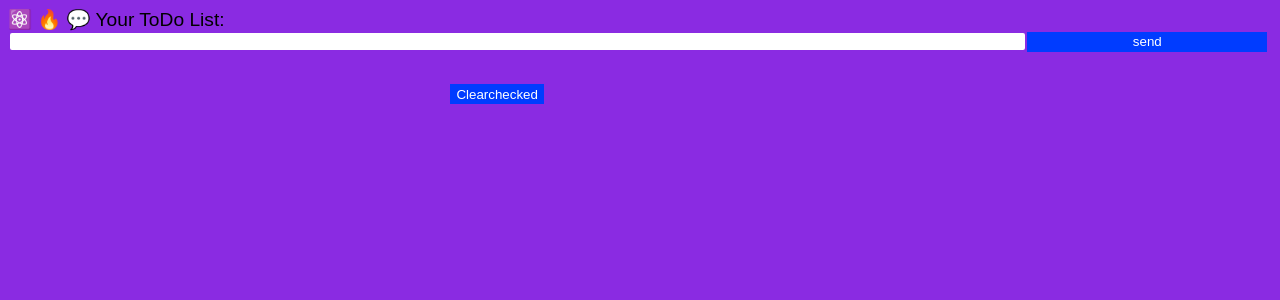
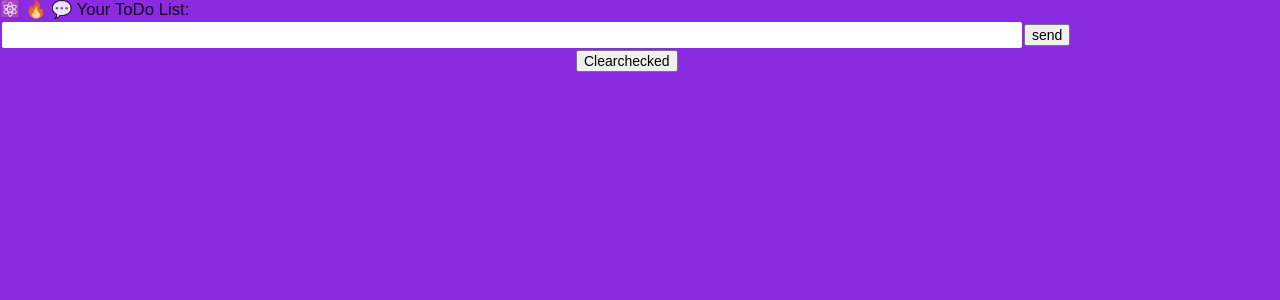
Before and after one commit to mohammedalsomali/LearningReact, a React (Create React App) app: page / in a window 1280 px wide. Shown: the top 300 px of the page. Built offline with nearby package versions, Linux system fonts and the light colour scheme.

Commit message:
some css has bean changed

```diff
--- a/public/index.html
+++ b/public/index.html
@@ -3,6 +3,8 @@
   <head>
     <meta charset="utf-8" />
     <link rel="icon" href="%PUBLIC_URL%/favicon.ico" />
+    <link rel="stylesheet" href="https://cdnjs.cloudflare.com/ajax/libs/semantic-ui/2.4.1/semantic.min.css">
+
     <meta name="viewport" content="width=device-width, initial-scale=1" />
     <meta name="theme-color" content="#000000" />
     <meta
--- a/src/App.css
+++ b/src/App.css
@@ -10,24 +10,26 @@ input[type=text] {
     width: 80%;
     border: 2px solid blueviolet;
     border-radius: 4px;
+    height: 30px;
   }
 
-button {
+.ui labeled icon button fluid {
     background-color: #003cff; /* Green */
     border: none;
     color: white;
-    height: 20px;
+    height: 38px;
     width: 19%;
     /* padding: 15px 32px; */
     text-align: center;
     text-decoration: none;
     display: inline-block;
-    /* font-size: 16px; */
+    border: 2px solid blueviolet;
+    border-radius: 4px;
   }
 
 .btn {
     width: auto;
-    margin-left: 35%;
+    margin-left: 45%;
 
 }
 
--- a/src/App.js
+++ b/src/App.js
@@ -19,11 +19,11 @@ function App() {
 
     const div1 = document.querySelector('#div')
     let elemt = document.createElement('div')
-    let check = document.createElement('input')
+    let check = document.createElement('button')
     let tex = document.createElement('a')
-    check.id = 'checkbox'
-    check.type = 'checkbox'
-    let icon = document.createElement('li')
+    // check.id = 'checkbox'
+    // check.type = 'checkbox'
+    let icon = document.createElement('label')
     icon.className = 'icon check'
     check.appendChild(icon)
     elemt.appendChild(check)
@@ -87,12 +87,12 @@ function App() {
 
         <input type='text' id='input' />
 
-        <button type='submit' className='ui labeled icon button fluid' > send </button>
+        <button type='submit' className='btnui' > send </button>
       </form>
 
 
-      <ul id='div' style={{ overflowY: 'hidden'}}>
-      </ul>
+      <div id='div' style={{ overflowY: 'hidden'}}>
+      </div>
 
       <button className='btn' onClick={Clearchecked} >  Clearchecked </button>
 
```
